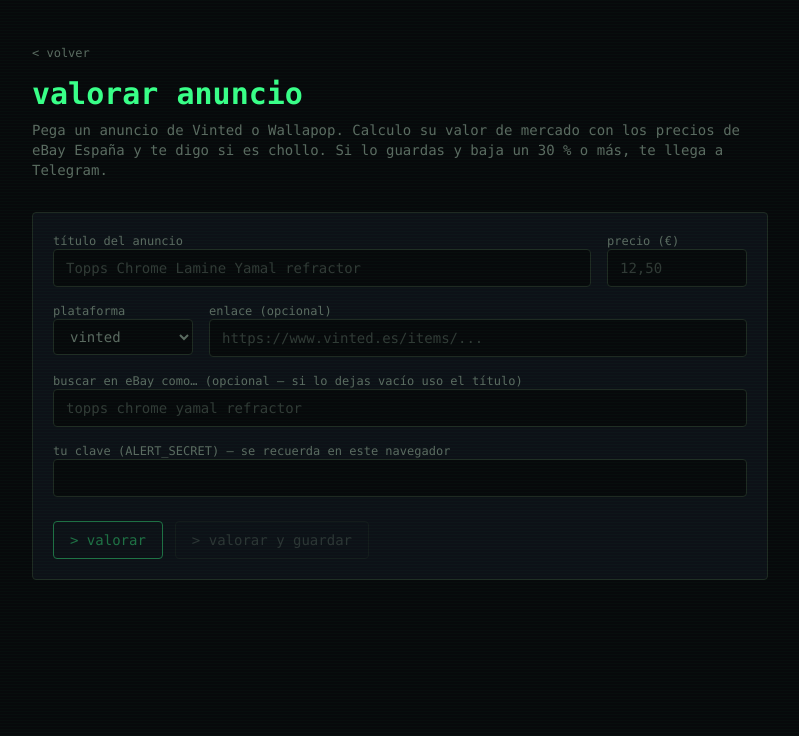
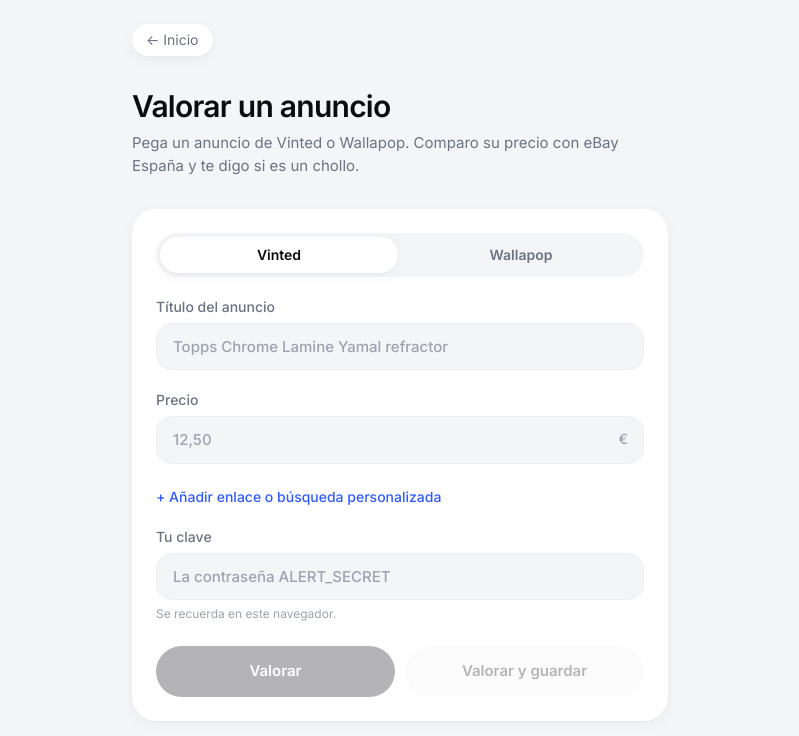
Before and after one commit to scaar5/cardhub-mvp, a Next.js app: page /valorar in a window 1280 px wide. Shown: the top 736 px of the page, without its empty margins (240-1039 px from the left). Built offline with nearby package versions, Linux system fonts and the light colour scheme.

Commit message:
Rediseño minimalista estilo app de banca (tema claro, Inter, lista tipo movimientos)
Co-Authored-By: Claude Opus 5.5 <noreply@anthropic.com>
Claude-Session: https://claude.ai/code/session_01HU9X8k1gwmofYRSH2br2YB

```diff
--- a/app/globals.css
+++ b/app/globals.css
@@ -1,47 +1,30 @@
 @import "tailwindcss";
 
 @theme {
-  --color-term-bg: #07090b;
-  --color-term-panel: #0d1117;
-  --color-term-border: #1f2a22;
-  --color-term-green: #39ff88;
-  --color-term-dim: #5b6b61;
-  --color-term-amber: #ffb547;
-  --color-term-red: #ff5c6c;
-  --font-mono: ui-monospace, "JetBrains Mono", "SFMono-Regular", Menlo, Consolas, monospace;
+  --color-canvas: #f4f5f7;
+  --color-card: #ffffff;
+  --color-ink: #0b0c10;
+  --color-muted: #6b7280;
+  --color-faint: #9ca3af;
+  --color-line: #eceef1;
+  --color-accent: #2f5bff;
+  --color-accent-soft: #eef2ff;
+  --color-good: #0f9d58;
+  --color-good-soft: #e7f6ee;
+  --color-warn: #b7791f;
+  --color-warn-soft: #fdf4e3;
+  --color-bad: #d93a3a;
+  --color-bad-soft: #fdecec;
+  --font-sans: "Inter Variable", "Inter", ui-sans-serif, system-ui, -apple-system, "Segoe UI", Roboto, sans-serif;
+  --shadow-card: 0 1px 2px rgba(16, 24, 40, 0.04), 0 4px 16px rgba(16, 24, 40, 0.04);
 }
 
 html,
 body {
-  background: var(--color-term-bg);
-  color: #d6e2da;
+  background: var(--color-canvas);
+  color: var(--color-ink);
 }
 
-/* Líneas de escaneo sutiles, estilo terminal */
-body::before {
-  content: "";
-  pointer-events: none;
-  position: fixed;
-  inset: 0;
-  background: repeating-linear-gradient(
-    to bottom,
-    rgba(57, 255, 136, 0.025) 0px,
-    rgba(57, 255, 136, 0.025) 1px,
-    transparent 1px,
-    transparent 3px
-  );
-  z-index: 50;
+.tabular {
+  font-variant-numeric: tabular-nums;
 }
-
-.cursor::after {
-  content: "▋";
-  margin-left: 2px;
-  color: var(--color-term-green);
-  animation: blink 1s steps(1) infinite;
-}
-
-@keyframes blink {
-  50% {
-    opacity: 0;
-  }
-}
--- a/app/layout.tsx
+++ b/app/layout.tsx
@@ -1,10 +1,11 @@
 import type { Metadata } from "next";
+import "@fontsource-variable/inter";
 import "./globals.css";
 
 export const metadata: Metadata = {
-  title: "sCARDs — Analytics & Sniper",
+  title: "sCARDs — Chollos en cartas y cromos",
   description:
-    "Valoración de cartas y cromos de fútbol (Panini, Topps) y alertas de chollos en Vinted y Wallapop.",
+    "Valoración de cartas y cromos de fútbol (Panini, Topps) y alertas de chollos en eBay, Vinted y Wallapop.",
 };
 
 export default function RootLayout({
@@ -12,7 +13,7 @@ export default function RootLayout({
 }: Readonly<{ children: React.ReactNode }>) {
   return (
     <html lang="es">
-      <body className="min-h-screen font-mono antialiased">{children}</body>
+      <body className="min-h-screen font-sans antialiased">{children}</body>
     </html>
   );
 }
--- a/app/page.tsx
+++ b/app/page.tsx
@@ -1,7 +1,8 @@
+import Link from "next/link";
 import DealsTable from "@/components/DealsTable";
 import StatusBar from "@/components/StatusBar";
+import { ALERT_THRESHOLD } from "@/lib/config";
 import { demoDeals } from "@/lib/demo-data";
-import Link from "next/link";
 import { ebayConfigured } from "@/lib/ebay";
 import { getSupabase } from "@/lib/supabase";
 import { discount, type Deal } from "@/lib/types";
@@ -23,11 +24,14 @@ async function loadDeals(): Promise<{ deals: Deal[]; live: boolean }> {
   return { deals: data as Deal[], live: true };
 }
 
-function Stat({ label, value, accent }: { label: string; value: string; accent?: boolean }) {
+const eur = new Intl.NumberFormat("es-ES", { style: "currency", currency: "EUR", maximumFractionDigits: 0 });
+
+function Stat({ label, value, hint }: { label: string; value: string; hint?: string }) {
   return (
-    <div className="rounded border border-term-border bg-term-panel p-4">
-      <div className="text-xs uppercase text-term-dim">{label}</div>
-      <div className={`mt-1 text-2xl font-bold ${accent ? "text-term-green" : ""}`}>{value}</div>
+    <div className="rounded-3xl bg-card p-5 shadow-card">
+      <p className="text-sm text-muted">{label}</p>
+      <p className="tabular mt-2 text-2xl font-semibold tracking-tight">{value}</p>
+      {hint && <p className="mt-1 text-xs text-faint">{hint}</p>}
     </div>
   );
 }
@@ -36,57 +40,80 @@ export default async function Home() {
   const { deals, live } = await loadDeals();
   const telegramReady = Boolean(process.env.TELEGRAM_BOT_TOKEN && process.env.TELEGRAM_CHAT_ID);
 
-  const hot = deals.filter((d) => discount(d) >= 30);
+  const hot = deals.filter((d) => discount(d) >= ALERT_THRESHOLD);
   const avg = deals.length
     ? Math.round(deals.reduce((s, d) => s + discount(d), 0) / deals.length)
     : 0;
+  const savings = hot.reduce((s, d) => s + Math.max(0, d.market_value - d.price), 0);
 
   return (
     <>
       <StatusBar supabase={live} telegram={telegramReady} ebay={ebayConfigured()} />
 
-      <main className="mx-auto max-w-6xl px-4 py-10">
-        <header className="mb-10">
-          <p className="text-xs text-term-dim">root@scards:~$ ./sniper --watch vinted wallapop</p>
-          <h1 className="mt-3 text-4xl font-bold tracking-tight text-term-green sm:text-5xl">
-            sCARDs<span className="cursor" />
-          </h1>
-          <p className="mt-3 max-w-2xl text-sm text-term-dim">
-            Analytics &amp; Sniper para cartas y cromos de fútbol (Panini, Topps). Sniper automático
-            en eBay y valorador para anuncios de Vinted y Wallapop, con alertas a Telegram.
+      <main className="mx-auto max-w-5xl px-5 pb-16 pt-10">
+        {/* Hero */}
+        <section className="rounded-[2rem] bg-ink px-7 py-9 text-white sm:px-10">
+          <p className="text-sm text-white/60">Ahorro potencial en chollos</p>
+          <p className="tabular mt-2 text-5xl font-semibold tracking-tight sm:text-6xl">
+            {eur.format(savings)}
           </p>
-          <Link
-            href="/valorar"
-            className="mt-5 inline-block rounded border border-term-green px-4 py-2 text-sm text-term-green hover:bg-term-green hover:text-term-bg"
-          >
-            &gt; valorar un anuncio de Vinted / Wallapop
-          </Link>
-        </header>
-
-        <section className="mb-8 grid grid-cols-2 gap-4 md:grid-cols-4">
-          <Stat label="Anuncios analizados" value={String(deals.length)} />
-          <Stat label="Chollos (≥30%)" value={String(hot.length)} accent />
-          <Stat label="Descuento medio" value={`${avg}%`} />
-          <Stat label="Fuentes" value="3" />
+          <p className="mt-3 max-w-md text-sm text-white/60">
+            Cartas y cromos de fútbol por debajo de su valor de mercado en eBay, Vinted y Wallapop.
+          </p>
+          <div className="mt-7 flex flex-wrap gap-3">
+            <Link
+              href="/valorar"
+              className="rounded-full bg-white px-5 py-2.5 text-sm font-semibold text-ink transition hover:bg-white/90"
+            >
+              Valorar un anuncio
+            </Link>
+            <a
+              href="#chollos"
+              className="rounded-full bg-white/10 px-5 py-2.5 text-sm font-semibold text-white transition hover:bg-white/20"
+            >
+              Ver chollos
+            </a>
+          </div>
         </section>
 
-        <section>
-          <div className="mb-3 flex items-baseline justify-between">
-            <h2 className="text-sm uppercase text-term-dim">&gt; Últimos anuncios detectados</h2>
-            {!live && <span className="text-xs text-term-amber">[datos de ejemplo]</span>}
+        {/* Cifras */}
+        <section className="mt-5 grid grid-cols-2 gap-4 md:grid-cols-4">
+          <Stat label="Chollos" value={String(hot.length)} hint={`≥ ${ALERT_THRESHOLD}% de descuento`} />
+          <Stat label="Anuncios" value={String(deals.length)} hint="últimos detectados" />
+          <Stat label="Descuento medio" value={`${avg}%`} />
+          <Stat label="Fuentes" value="3" hint="eBay · Vinted · Wallapop" />
+        </section>
+
+        {/* Lista */}
+        <section id="chollos" className="mt-10">
+          <div className="mb-3 flex items-baseline justify-between px-1">
+            <h2 className="text-lg font-semibold tracking-tight">Últimos anuncios</h2>
+            {!live && (
+              <span className="rounded-full bg-warn-soft px-2.5 py-1 text-xs font-medium text-warn">
+                Datos de ejemplo
+              </span>
+            )}
           </div>
           {deals.length ? (
             <DealsTable deals={deals} />
           ) : (
-            <div className="rounded border border-term-border bg-term-panel p-6 text-sm text-term-dim">
-              Aún no hay anuncios. El sniper los irá añadiendo en cuanto encuentre chollos.
+            <div className="rounded-3xl bg-card px-6 py-14 text-center shadow-card">
+              <p className="text-base font-medium">Todavía no hay anuncios</p>
+              <p className="mx-auto mt-1 max-w-sm text-sm text-muted">
+                El sniper revisa eBay cada 30 minutos y los irá añadiendo aquí en cuanto encuentre
+                chollos.
+              </p>
+              <Link
+                href="/valorar"
+                className="mt-5 inline-block rounded-full bg-ink px-5 py-2.5 text-sm font-semibold text-white"
+              >
+                Valorar un anuncio
+              </Link>
             </div>
           )}
         </section>
 
-        <footer className="mt-12 border-t border-term-border pt-4 text-xs text-term-dim">
-          sCARDs MVP · Next.js + Supabase + eBay + Telegram
-        </footer>
+        <footer className="mt-14 text-center text-xs text-faint">sCARDs · v0.3</footer>
       </main>
     </>
   );
--- a/app/valorar/page.tsx
+++ b/app/valorar/page.tsx
@@ -5,14 +5,17 @@ export const metadata = { title: "Valorar anuncio — sCARDs" };
 
 export default function ValorarPage() {
   return (
-    <main className="mx-auto max-w-3xl px-4 py-10">
-      <Link href="/" className="text-xs text-term-dim hover:text-term-green">
-        &lt; volver
+    <main className="mx-auto max-w-xl px-5 pb-16 pt-6">
+      <Link
+        href="/"
+        className="inline-flex items-center gap-1.5 rounded-full bg-card px-3.5 py-1.5 text-sm text-muted shadow-card hover:text-ink"
+      >
+        ← Inicio
       </Link>
-      <h1 className="mt-3 text-3xl font-bold text-term-green">valorar anuncio</h1>
-      <p className="mt-2 text-sm text-term-dim">
-        Pega un anuncio de Vinted o Wallapop. Calculo su valor de mercado con los precios de eBay
-        España y te digo si es chollo. Si lo guardas y baja un 30 % o más, te llega a Telegram.
+      <h1 className="mt-8 text-3xl font-semibold tracking-tight">Valorar un anuncio</h1>
+      <p className="mt-2 text-[15px] text-muted">
+        Pega un anuncio de Vinted o Wallapop. Comparo su precio con eBay España y te digo si es un
+        chollo.
       </p>
       <ValorarForm />
     </main>
--- a/components/DealsTable.tsx
+++ b/components/DealsTable.tsx
@@ -1,46 +1,79 @@
-import { discount, type Deal } from "@/lib/types";
+import { discount, type Deal, type Platform } from "@/lib/types";
 
-function DiscountBadge({ pct }: { pct: number }) {
-  const color =
-    pct >= 40 ? "text-term-green" : pct >= 20 ? "text-term-amber" : "text-term-dim";
-  return <span className={`font-bold ${color}`}>-{pct}%</span>;
+const PLATFORM: Record<Platform, { label: string; initials: string; className: string }> = {
+  ebay: { label: "eBay", initials: "eB", className: "bg-accent-soft text-accent" },
+  vinted: { label: "Vinted", initials: "V", className: "bg-[#e6f6f7] text-[#007782]" },
+  wallapop: { label: "Wallapop", initials: "W", className: "bg-[#e5f8f3] text-[#0c9e7c]" },
+};
+
+const eur = new Intl.NumberFormat("es-ES", { style: "currency", currency: "EUR" });
+const rtf = new Intl.RelativeTimeFormat("es", { numeric: "auto" });
+
+function timeAgo(iso: string): string {
+  const mins = Math.round((new Date(iso).getTime() - Date.now()) / 60000);
+  if (Math.abs(mins) < 60) return rtf.format(mins, "minute");
+  const hours = Math.round(mins / 60);
+  if (Math.abs(hours) < 24) return rtf.format(hours, "hour");
+  return rtf.format(Math.round(hours / 24), "day");
 }
 
+function DiscountPill({ pct }: { pct: number }) {
+  const cls =
+    pct >= 30
+      ? "bg-good-soft text-good"
+      : pct >= 15
+        ? "bg-warn-soft text-warn"
+        : "bg-canvas text-muted";
+  return (
+    <span className={`tabular rounded-full px-2 py-0.5 text-xs font-semibold ${cls}`}>
+      −{pct}%
+    </span>
+  );
+}
+
+/** Lista de anuncios al estilo "movimientos" de una app de banca. */
 export default function DealsTable({ deals }: { deals: Deal[] }) {
   return (
-    <div className="overflow-x-auto rounded border border-term-border bg-term-panel">
-      <table className="w-full text-left text-sm">
-        <thead className="border-b border-term-border text-xs uppercase text-term-dim">
-          <tr>
-            <th className="px-4 py-3">Carta / Cromo</th>
-            <th className="px-4 py-3">Plataforma</th>
-            <th className="px-4 py-3 text-right">Precio</th>
-            <th className="px-4 py-3 text-right">Valor mercado</th>
-            <th className="px-4 py-3 text-right">Chollo</th>
-          </tr>
-        </thead>
-        <tbody>
-          {deals.map((d) => (
-            <tr key={d.id} className="border-b border-term-border/60 last:border-0 hover:bg-white/[0.02]">
-              <td className="px-4 py-3">
-                {d.url ? (
-                  <a href={d.url} target="_blank" rel="noreferrer" className="hover:text-term-green">
-                    {d.title}
-                  </a>
-                ) : (
-                  d.title
-                )}
-              </td>
-              <td className="px-4 py-3 text-term-dim">{d.platform}</td>
-              <td className="px-4 py-3 text-right">{d.price.toFixed(2)} €</td>
-              <td className="px-4 py-3 text-right text-term-dim">{d.market_value.toFixed(2)} €</td>
-              <td className="px-4 py-3 text-right">
-                <DiscountBadge pct={discount(d)} />
-              </td>
-            </tr>
-          ))}
-        </tbody>
-      </table>
-    </div>
+    <ul className="divide-y divide-line overflow-hidden rounded-3xl bg-card shadow-card">
+      {deals.map((d) => {
+        const p = PLATFORM[d.platform] ?? PLATFORM.ebay;
+        const pct = discount(d);
+        const row = (
+          <div className="flex items-center gap-4 px-5 py-4 transition-colors hover:bg-canvas/60">
+            <span
+              className={`grid h-11 w-11 shrink-0 place-items-center rounded-full text-sm font-semibold ${p.className}`}
+            >
+              {p.initials}
+            </span>
+            <div className="min-w-0 flex-1">
+              <p className="truncate text-[15px] font-medium">{d.title}</p>
+              <p className="mt-0.5 text-sm text-muted">
+                {p.label} · {timeAgo(d.created_at)}
+              </p>
+            </div>
+            <div className="text-right">
+              <p className="tabular text-[15px] font-semibold">{eur.format(d.price)}</p>
+              <div className="mt-1 flex items-center justify-end gap-2">
+                <span className="tabular hidden text-xs text-faint line-through sm:inline">
+                  {eur.format(d.market_value)}
+                </span>
+                <DiscountPill pct={pct} />
+              </div>
+            </div>
+          </div>
+        );
+        return (
+          <li key={d.id}>
+            {d.url ? (
+              <a href={d.url} target="_blank" rel="noreferrer" className="block">
+                {row}
+              </a>
+            ) : (
+              row
+            )}
+          </li>
+        );
+      })}
+    </ul>
   );
 }
--- a/components/ValorarForm.tsx
+++ b/components/ValorarForm.tsx
@@ -14,16 +14,30 @@ interface Result {
   alerted?: boolean;
 }
 
+type Platform = "vinted" | "wallapop";
+
+const eur = new Intl.NumberFormat("es-ES", { style: "currency", currency: "EUR" });
+
 const input =
-  "w-full rounded border border-term-border bg-term-bg px-3 py-2 text-sm outline-none focus:border-term-green";
+  "mt-1.5 w-full rounded-2xl border border-line bg-canvas px-4 py-3 text-[15px] text-ink outline-none transition placeholder:text-faint focus:border-accent focus:bg-card focus:ring-4 focus:ring-accent-soft";
+
+function Field({ label, children }: { label: string; children: React.ReactNode }) {
+  return (
+    <label className="block text-sm font-medium text-muted">
+      {label}
+      {children}
+    </label>
+  );
+}
 
 export default function ValorarForm() {
   const [key, setKey] = useState("");
-  const [platform, setPlatform] = useState<"vinted" | "wallapop">("vinted");
+  const [platform, setPlatform] = useState<Platform>("vinted");
   const [title, setTitle] = useState("");
   const [price, setPrice] = useState("");
   const [url, setUrl] = useState("");
   const [query, setQuery] = useState("");
+  const [showMore, setShowMore] = useState(false);
   const [busy, setBusy] = useState(false);
   const [res, setRes] = useState<Result | null>(null);
 
@@ -53,90 +67,123 @@ export default function ValorarForm() {
     }
   }
 
-  const color =
-    res?.pct === undefined
-      ? ""
-      : res.pct >= 30
-        ? "text-term-green"
-        : res.pct >= 15
-          ? "text-term-amber"
-          : "text-term-red";
+  const ready = !busy && title && price && key;
+  const pct = res?.pct ?? 0;
+  const verdict =
+    pct >= 30
+      ? { text: "Es un chollo", cls: "bg-good-soft text-good" }
+      : pct >= 15
+        ? { text: "Buen precio", cls: "bg-warn-soft text-warn" }
+        : { text: "No es chollo", cls: "bg-bad-soft text-bad" };
 
   return (
-    <div className="mt-8 space-y-4 rounded border border-term-border bg-term-panel p-5">
-      <div className="grid gap-4 sm:grid-cols-[1fr_140px]">
-        <label className="block text-xs text-term-dim">
-          título del anuncio
+    <div className="mt-8 space-y-5">
+      <div className="space-y-5 rounded-3xl bg-card p-6 shadow-card">
+        {/* Plataforma */}
+        <div className="grid grid-cols-2 gap-1 rounded-full bg-canvas p-1">
+          {(["vinted", "wallapop"] as const).map((p) => (
+            <button
+              key={p}
+              type="button"
+              onClick={() => setPlatform(p)}
+              className={`rounded-full py-2 text-sm font-semibold capitalize transition ${
+                platform === p ? "bg-card text-ink shadow-card" : "text-muted hover:text-ink"
+              }`}
+            >
+              {p}
+            </button>
+          ))}
+        </div>
+
+        <Field label="Título del anuncio">
           <input className={input} value={title} onChange={(e) => setTitle(e.target.value)}
             placeholder="Topps Chrome Lamine Yamal refractor" />
-        </label>
-        <label className="block text-xs text-term-dim">
-          precio (€)
-          <input className={input} value={price} onChange={(e) => setPrice(e.target.value)}
-            inputMode="decimal" placeholder="12,50" />
-        </label>
-      </div>
+        </Field>
 
-      <div className="grid gap-4 sm:grid-cols-[140px_1fr]">
-        <label className="block text-xs text-term-dim">
-          plataforma
-          <select className={input} value={platform}
-            onChange={(e) => setPlatform(e.target.value as "vinted" | "wallapop")}>
-            <option value="vinted">vinted</option>
-            <option value="wallapop">wallapop</option>
-          </select>
-        </label>
-        <label className="block text-xs text-term-dim">
-          enlace (opcional)
-          <input className={input} value={url} onChange={(e) => setUrl(e.target.value)}
-            placeholder="https://www.vinted.es/items/..." />
-        </label>
-      </div>
+        <Field label="Precio">
+          <div className="relative">
+            <input className={`${input} pr-10`} value={price} onChange={(e) => setPrice(e.target.value)}
+              inputMode="decimal" placeholder="12,50" />
+            <span className="pointer-events-none absolute right-4 top-1/2 mt-0.5 -translate-y-1/2 text-faint">€</span>
+          </div>
+        </Field>
 
-      <label className="block text-xs text-term-dim">
-        buscar en eBay como… (opcional — si lo dejas vacío uso el título)
-        <input className={input} value={query} onChange={(e) => setQuery(e.target.value)}
-          placeholder="topps chrome yamal refractor" />
-      </label>
+        {showMore ? (
+          <>
+            <Field label="Enlace al anuncio (opcional)">
+              <input className={input} value={url} onChange={(e) => setUrl(e.target.value)}
+                placeholder="https://www.vinted.es/items/…" />
+            </Field>
+            <Field label="Buscar en eBay como… (opcional)">
+              <input className={input} value={query} onChange={(e) => setQuery(e.target.value)}
+                placeholder="Si lo dejas vacío uso el título" />
+            </Field>
+          </>
+        ) : (
+          <button type="button" onClick={() => setShowMore(true)}
+            className="text-sm font-medium text-accent hover:underline">
+            + Añadir enlace o búsqueda personalizada
+          </button>
+        )}
 
-      <label className="block text-xs text-term-dim">
-        tu clave (ALERT_SECRET) — se recuerda en este navegador
-        <input className={input} type="password" value={key} onChange={(e) => setKey(e.target.value)} />
-      </label>
+        <Field label="Tu clave">
+          <input className={input} type="password" value={key} onChange={(e) => setKey(e.target.value)}
+            placeholder="La contraseña ALERT_SECRET" />
+          <span className="mt-1.5 block text-xs font-normal text-faint">Se recuerda en este navegador.</span>
+        </Field>
 
-      <div className="flex flex-wrap gap-3 pt-2">
-        <button disabled={busy || !title || !price || !key} onClick={() => send(false)}
-          className="rounded border border-term-green px-4 py-2 text-sm text-term-green hover:bg-term-green hover:text-term-bg disabled:opacity-40">
-          {busy ? "calculando…" : "> valorar"}
-        </button>
-        <button disabled={busy || !title || !price || !key} onClick={() => send(true)}
-          className="rounded border border-term-border px-4 py-2 text-sm text-term-dim hover:border-term-green hover:text-term-green disabled:opacity-40">
-          &gt; valorar y guardar
-        </button>
+        <div className="flex flex-col gap-2.5 pt-1 sm:flex-row">
+          <button disabled={!ready} onClick={() => send(false)}
+            className="flex-1 rounded-full bg-ink py-3.5 text-[15px] font-semibold text-white transition hover:bg-ink/85 disabled:cursor-not-allowed disabled:opacity-30">
+            {busy ? "Calculando…" : "Valorar"}
+          </button>
+          <button disabled={!ready} onClick={() => send(true)}
+            className="flex-1 rounded-full bg-canvas py-3.5 text-[15px] font-semibold text-ink transition hover:bg-line disabled:cursor-not-allowed disabled:opacity-30">
+            Valorar y guardar
+          </button>
+        </div>
       </div>
 
       {res && (
-        <div className="mt-4 rounded border border-term-border bg-term-bg p-4 text-sm">
+        <div className="rounded-3xl bg-card p-6 shadow-card">
           {!res.ok ? (
-            <p className="text-term-red">error: {res.error}</p>
+            <p className="text-[15px] text-bad">{res.error}</p>
           ) : (
             <>
-              <p>
-                valor de mercado: <b>{res.market_value?.toFixed(2)} €</b>{" "}
-                <span className="text-term-dim">({res.sample} anuncios en eBay para “{res.query}”)</span>
+              <div className="flex items-start justify-between gap-4">
+                <div>
+                  <p className="text-sm text-muted">Valor de mercado</p>
+                  <p className="tabular mt-1 text-4xl font-semibold tracking-tight">
+                    {eur.format(res.market_value ?? 0)}
+                  </p>
+                </div>
+                <span className={`rounded-full px-3 py-1.5 text-sm font-semibold ${verdict.cls}`}>
+                  {verdict.text}
+                </span>
+              </div>
+
+              <div className="mt-5 grid grid-cols-2 gap-3">
+                <div className="rounded-2xl bg-canvas p-4">
+                  <p className="text-xs text-muted">Precio del anuncio</p>
+                  <p className="tabular mt-1 text-lg font-semibold">
+                    {eur.format(Number(price.replace(",", ".")) || 0)}
+                  </p>
+                </div>
+                <div className="rounded-2xl bg-canvas p-4">
+                  <p className="text-xs text-muted">{pct >= 0 ? "Descuento" : "Sobreprecio"}</p>
+                  <p className={`tabular mt-1 text-lg font-semibold ${pct >= 15 ? "text-good" : pct < 0 ? "text-bad" : ""}`}>
+                    {pct >= 0 ? `−${pct}%` : `+${-pct}%`}
+                  </p>
+                </div>
+              </div>
+
+              <p className="mt-4 text-xs text-faint">
+                Basado en {res.sample} anuncios de eBay para “{res.query}”.
+                {!res.reliable && " Pocos comparables: prueba una búsqueda más general."}
               </p>
-              <p className={`mt-1 text-2xl font-bold ${color}`}>
-                {res.pct! >= 0 ? `-${res.pct}%` : `+${-res.pct!}%`}{" "}
-                {res.pct! >= 30 ? "CHOLLO" : res.pct! >= 15 ? "buen precio" : "no es chollo"}
-              </p>
-              {!res.reliable && (
-                <p className="mt-1 text-xs text-term-amber">
-                  pocos comparables: prueba una búsqueda más general en “buscar en eBay como…”
-                </p>
-              )}
               {res.saved && (
-                <p className="mt-1 text-xs text-term-dim">
-                  guardado{res.alerted ? " · alerta enviada a Telegram" : ""}
+                <p className="mt-2 text-sm font-medium text-good">
+                  ✓ Guardado{res.alerted ? " · alerta enviada a Telegram" : ""}
                 </p>
               )}
             </>
--- a/package.json
+++ b/package.json
@@ -8,6 +8,7 @@
     "start": "next start"
   },
   "dependencies": {
+    "@fontsource-variable/inter": "^5.3.0",
     "@supabase/supabase-js": "^2.119.0",
     "next": "^16.4.5",
     "react": "^19.3.1",
```
Also changed, not shown: components/StatusBar.tsx (+24 -18 lines), 1 other file (tests, documents, lock files or other folders).
